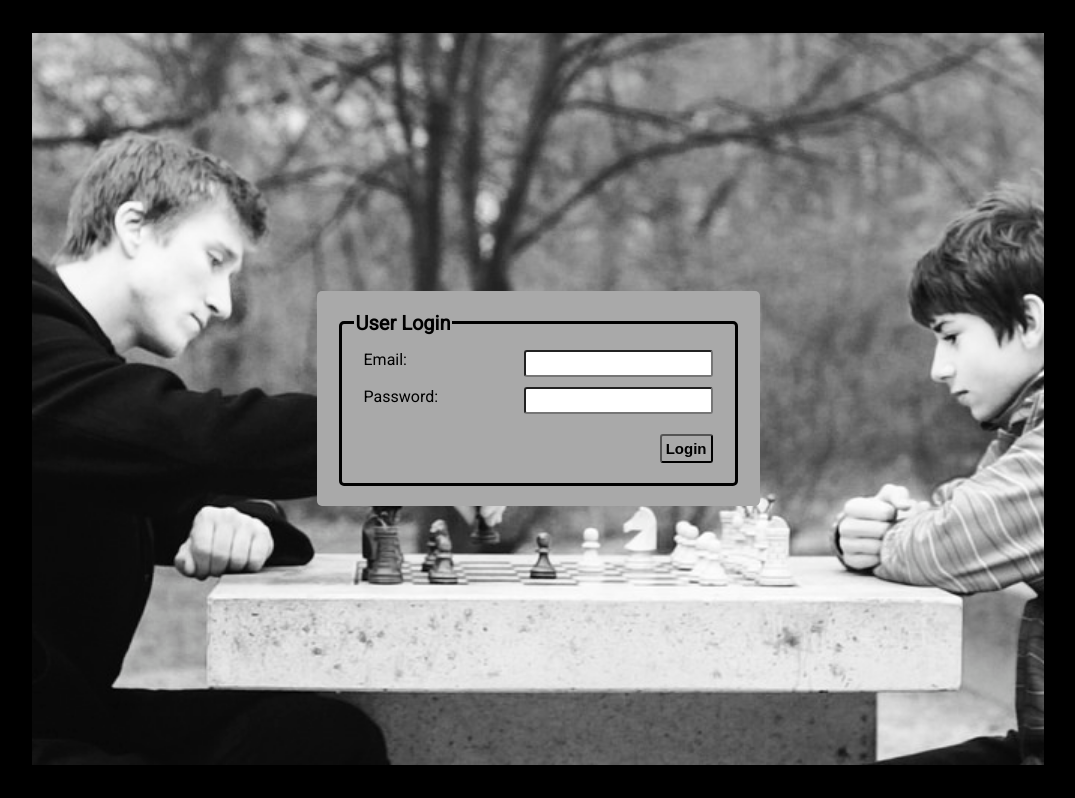
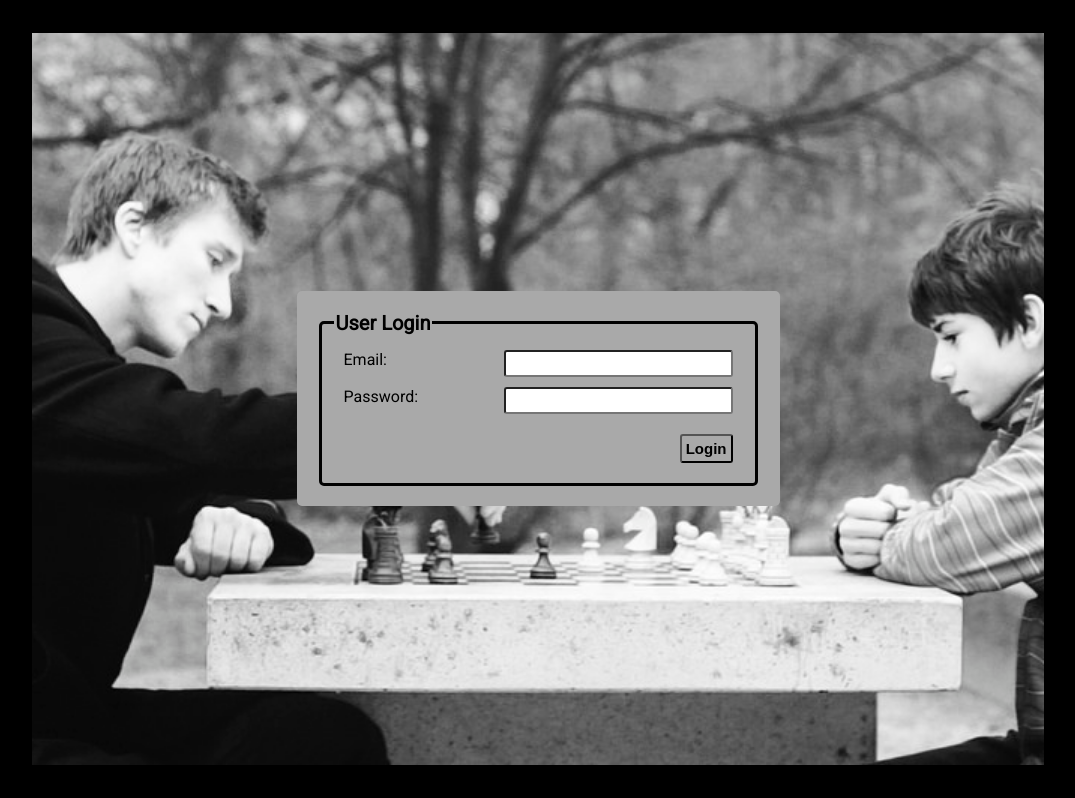
Before and after one commit to OldScotsGuy/OnlineProjectManagement, a PHP site: page / in a window 1280 px wide. Shown: the part 253-1051 px from the top of the page, without its empty margins (102-1177 px from the left). Run offline with PHP 8.4, Linux system fonts and the light colour scheme; data that the repository does not hold is empty; some libraries are stand-ins or nearby versions.

Commit message:
Login styling tweak

```diff
--- a/Objects/Model/DatabaseConnection.php
+++ b/Objects/Model/DatabaseConnection.php
@@ -8,8 +8,8 @@
 
 namespace Model;
 
-//define('DB_SERVER', 'CSDM-WEBDEV');
-define('DB_SERVER', 'localhost');
+define('DB_SERVER', 'CSDM-WEBDEV');
+//define('DB_SERVER', 'localhost');
 define('DB_USERNAME', '1813014');
 define('DB_PASSWORD', '1813014');
 define('DB_DATABASE', 'db1813014_cmm007');
--- a/Objects/View/LoginView.php
+++ b/Objects/View/LoginView.php
@@ -35,8 +35,8 @@ class LoginView extends LoginController
         $this->html = array_merge($this->html, $this->formComponents->header("User Login", $this->message));
 
         // Login: email, password
-        $this->html = array_merge($this->html, $this->formComponents->addField("text", User::Email, "Email:", '', 'required'));
-        $this->html =  array_merge($this->html, $this->formComponents->addField("password", User::Password, "Password:", '', 'required'));
+        $this->html = array_merge($this->html, $this->formComponents->addField("text", User::Email, "Email:", '', 'size="25" required'));
+        $this->html =  array_merge($this->html, $this->formComponents->addField("password", User::Password, "Password:", '', 'size="25" required'));
 
         // Submit button
         $this->html = array_merge($this->html, $this->formComponents->submitButton(Form::SubmitData, "Login"));
```
